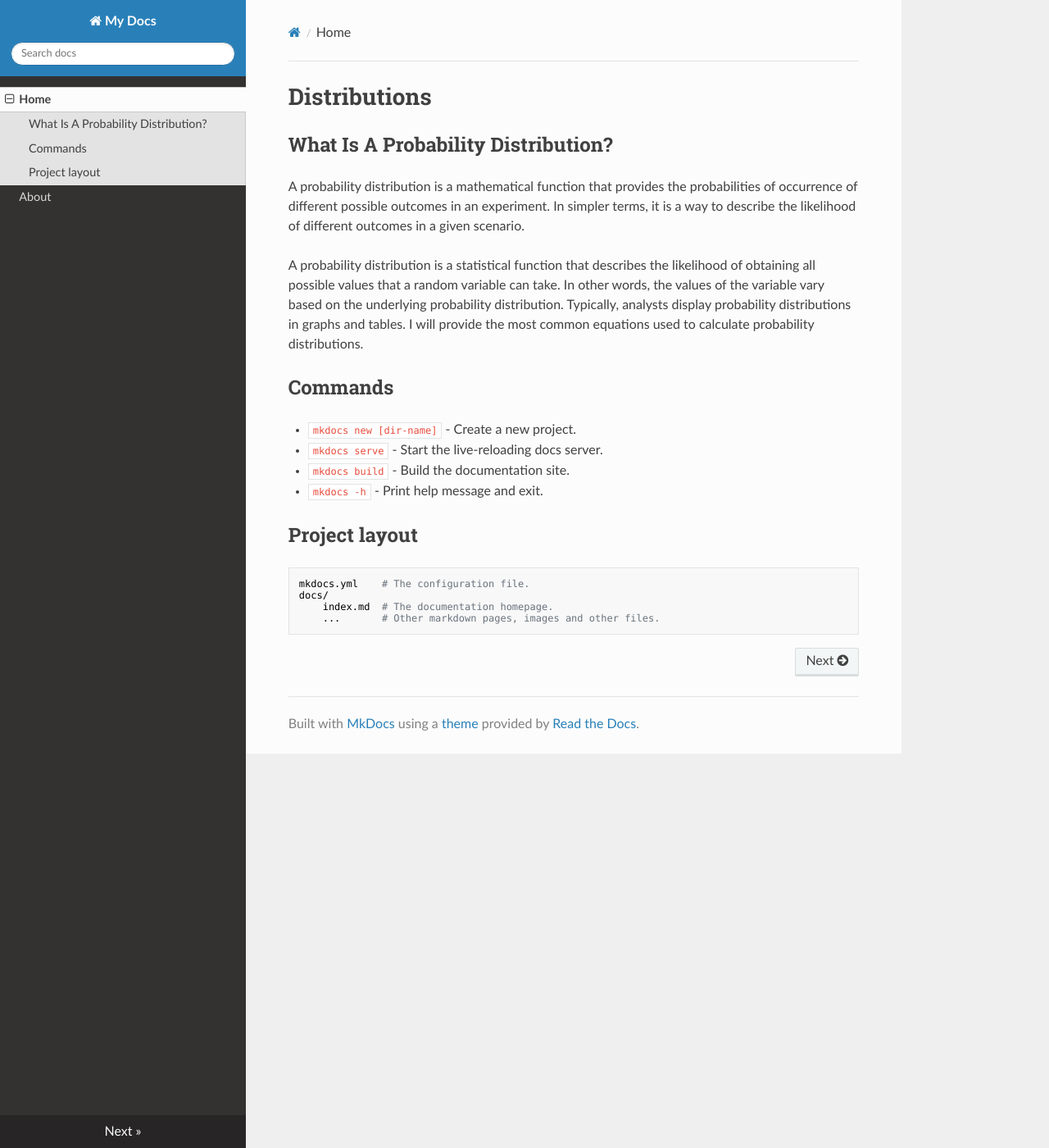
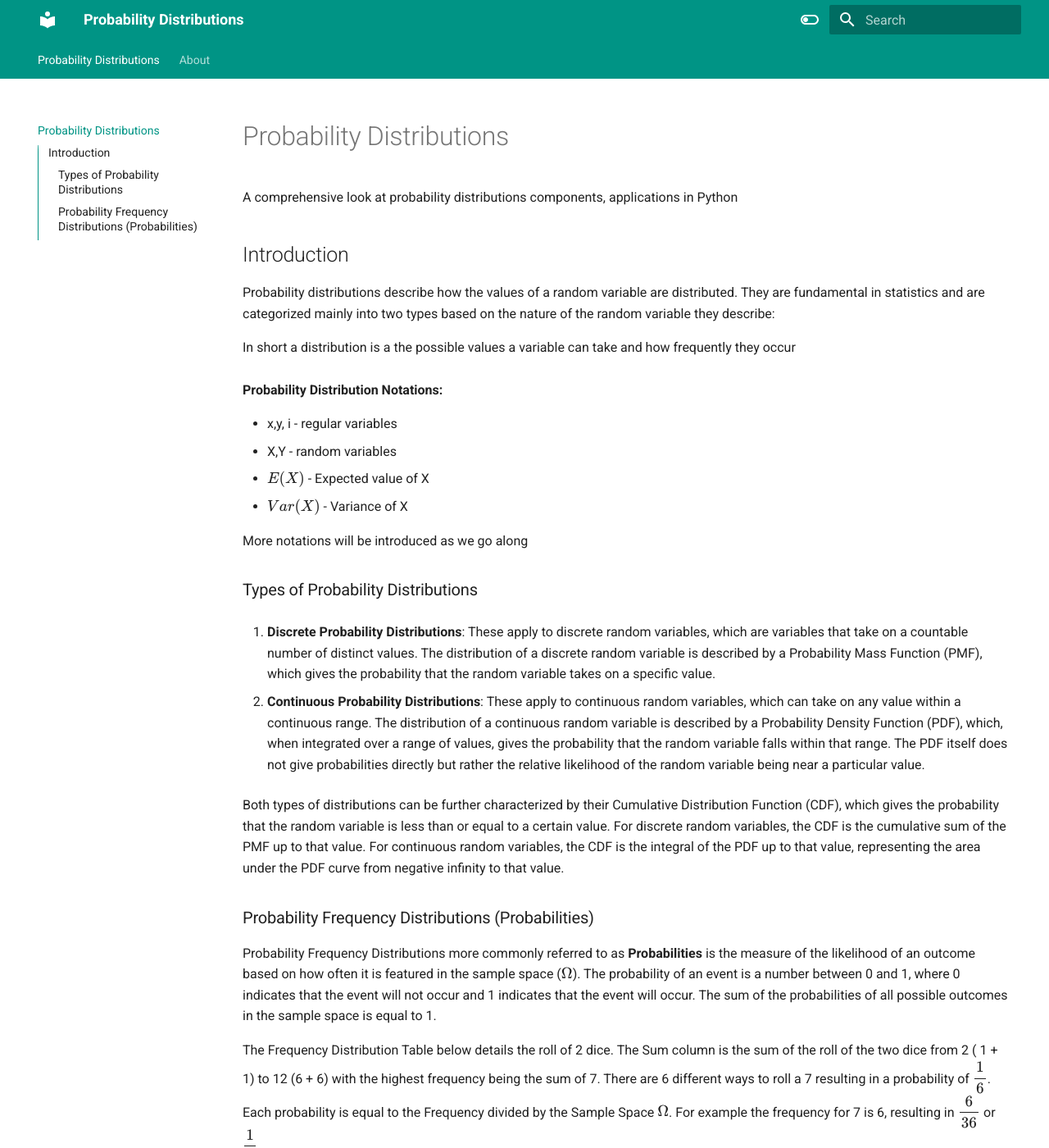
Before and after one commit to Bytes0211/distributions, an MkDocs documentation site: the page built from docs/index.md, in a window 1280 px wide and 1400 px high. Shown: the whole window at 82% size. Built offline with MkDocs 1.6.1 and Material for MkDocs 9.7.7, drawn with Linux system fonts in a browser that asks for light colours; nearby versions of some CDN libraries; formulas are drawn with MathJax 3; some of the changed text lies outside the part shown.

Commit message:
updates to index.md and added katex functionality to mkdocs.yml

```diff
--- a/docs/index.md
+++ b/docs/index.md
@@ -1,20 +1,86 @@
-# Distributions
-## What Is A Probability Distribution?
-A probability distribution is a mathematical function that provides the probabilities of occurrence of different possible outcomes in an experiment. In simpler terms, it is a way to describe the likelihood of different outcomes in a given scenario.
+# Probability Distributions
+A comprehensive look at probability distributions components, applications in Python
 
-A probability distribution is a statistical function that describes the likelihood of obtaining all possible values that a random variable can take. In other words, the values of the variable vary based on the underlying probability distribution. Typically, analysts display probability distributions in graphs and tables. I will provide the most common equations used to calculate probability distributions.
+## Introduction
+Probability distributions describe how the values of a random variable are distributed. They are fundamental in statistics and are categorized mainly into two types based on the nature of the random variable they describe:
 
+In short a distribution is a the possible values a variable can take and how frequently they occur<br>
+<br>
+<b>Probability Distribution Notations:</b><br>
 
-## Commands
+ - x,y, i - regular variables
+ - X,Y - random variables
+ - $E(X)$ - Expected value of X
+ - $Var(X)$ - Variance of X
+<br>
 
-* `mkdocs new [dir-name]` - Create a new project.
-* `mkdocs serve` - Start the live-reloading docs server.
-* `mkdocs build` - Build the documentation site.
-* `mkdocs -h` - Print help message and exit.
+More notations will be introduced as we go along<br>
 
-## Project layout
+### Types of Probability Distributions
+1. **Discrete Probability Distributions**: These apply to discrete random variables, which are variables that take on a countable number of distinct values. The distribution of a discrete random variable is described by a Probability Mass Function (PMF), which gives the probability that the random variable takes on a specific value.
 
-    mkdocs.yml    # The configuration file.
-    docs/
-        index.md  # The documentation homepage.
-        ...       # Other markdown pages, images and other files.
+2. **Continuous Probability Distributions**: These apply to continuous random variables, which can take on any value within a continuous range. The distribution of a continuous random variable is described by a Probability Density Function (PDF), which, when integrated over a range of values, gives the probability that the random variable falls within that range. The PDF itself does not give probabilities directly but rather the relative likelihood of the random variable being near a particular value.
+
+Both types of distributions can be further characterized by their Cumulative Distribution Function (CDF), which gives the probability that the random variable is less than or equal to a certain value. For discrete random variables, the CDF is the cumulative sum of the PMF up to that value. For continuous random variables, the CDF is the integral of the PDF up to that value, representing the area under the PDF curve from negative infinity to that value.
+
+### Probability Frequency Distributions (Probabilities)
+Probability Frequency Distributions more commonly referred to as <b>Probabilities</b> is the measure of the likelihood of an outcome based on how often it is featured in the sample space ($\Omega$). The probability of an event is a number between 0 and 1, where 0 indicates that the event will not occur and 1 indicates that the event will occur. The sum of the probabilities of all possible outcomes in the sample space is equal to 1.
+
+The Frequency Distribution Table below details the roll of 2 dice. The Sum column is the sum of the roll of the two dice from 2 ( 1 + 1) to 12 (6 + 6) with the highest frequency being the sum of 7. There are 6 different ways to roll a 7 resulting in a probability of $\dfrac{1}{6}$. Each probability is equal to the Frequency divided by the Sample Space $\Omega$. For example the frequency for 7 is 6, resulting in $\dfrac{6}{36}$ or $\dfrac{1}{6}$.<br>
+<br>
+This is is the typical way to construct probabilities when we have a <b>Finite</b> amount of elements.<br>
+<br>
+<b>Frequency Distribution Table for the Sum of Rolling Two Dice:</b><br>
+
+|  Sum  |  Frequency  |   Probability   |
+|:-----:|:-----------:|:---------------:|
+|   2   |      1      | $\dfrac{1}{36}$ |
+|   3   |      2      | $\dfrac{1}{18}$ |
+|   4   |      3      | $\dfrac{1}{12}$ |
+|   5   |      4      | $\dfrac{1}{9}$  |
+|   6   |      5      | $\dfrac{5}{36}$ |
+|   7   |      6      | $\dfrac{1}{6}$  |
+|   8   |      5      | $\dfrac{5}{36}$ |
+|   9   |      4      | $\dfrac{1}{9}$  |
+|  10   |      3      | $\dfrac{1}{12}$ |
+|  11   |      2      | $\dfrac{1}{18}$ |
+|  12   |      1      | $\dfrac{1}{36}$ |
+
+<br>
+
+<b>Distribution Example </b><br>
+It helps me to start with an example when I am trying to grasp something that is not initially clear to me. So that is what I will do here with a Distribution<br>
+Lets start with the random variable X, which will represent 3 coins tosses of a fair coin. The possible outcomes of the three tosses are:<br>
+<br>
+<b>H = heads<br>
+T = tails<br></b>
+
+* HHH
+* HHT
+* HTH
+* THH
+* TTH
+* THT
+* HTT
+* TTT
+
+<b>The 8 trials represent make up the Random Variable X</b><br>
+
+<b>The Possible Outcomes Of X:</b><br>
+There are FOUR possible values for X:<br>
+
+* you can flip THREE times and get ZERO Heads (TTT)
+* you can flip THREE times and get ONE Heads (TTH, THT, HTT)
+* you can flip THREE times and get TWO Heads (HTT, HTH, THH)
+* you can flip THREE times and get THREE Heads (HHH)
+
+<b>The Probabilities of the Possible Outcomes Of X:</b><br>
+
+* Probability of getting 0 Heads (TTT): $P(X = 0) = \dfrac{1}{8} = 0.125$
+* Probability of getting 1 Heads (TTH, THT, HTT): $P(X = 3) = \dfrac{3}{8} = 0.3755$
+* Probability of getting 2 Heads (HTT, HTH, THH): $P(X = 3) = \dfrac{3}{8} = 0.375$
+* Probability of getting 3 Heads (HHH): $P(X = 3) = \dfrac{1}{8} = 0.125$
+<br>
+<b>Show The Distribution Of X</b><br>
+
+![dice roll](dice_roll1.png)
--- a/mkdocs.yml
+++ b/mkdocs.yml
@@ -1,5 +1,62 @@
-site_name: My Docs
-nav:
-  - Home: index.md
-  - About: about.md
-theme: readthedocs
+site_name: Probability Distributions
+theme:
+  name: material
+  features:
+    - navigation.tabs
+    - navigation.sections
+    - toc.integrate
+    - navigation.top
+    - search.suggest
+    - search.highlight
+    - content.tabs.link
+    - content.code.annotation
+    - content.code.copy
+  language: en
+  palette:
+    - scheme: default
+      toggle:
+        icon: material/toggle-switch-off-outline
+        name: Switch to Dark Mode
+      primary: teal
+      accent: purple
+    - scheme: slate
+      toggle:
+        icon: material/toggle-switch
+        name: Switch to Light Mode
+      primary: blue
+      accent: indigo
+  font:
+    text: Roboto
+    code: Roboto Mono
+
+extra:
+  social:
+    - icon: fontawesome/brands/github-alt
+      link: https://github.com/Bytes0211
+    - icon: fontawesome/brands/twitter
+      link: https://twitter.com/SXCotton
+
+# markdown extensions added to allow for python code blocks to be executed
+markdown_extensions:
+  - pymdownx.highlight:
+      anchor_linenums: true
+  - pymdownx.inlinehilite
+  - pymdownx.snippets
+  - admonition
+  - mdx_math
+  - pymdownx.arithmatex:
+      generic: true
+  - footnotes
+  - pymdownx.details
+  - pymdownx.superfences
+  - pymdownx.mark
+  - attr_list
+  - pymdownx.emoji:
+      emoji_index: !!python/name:materialx.emoji.twemoji
+      emoji_generator: !!python/name:materialx.emoji.to_svg
+
+extra_javascript:
+  - https://cdnjs.cloudflare.com/ajax/libs/mathjax/2.7.7/MathJax.js?config=TeX-MML-AM_CHTML
+
+copyright: |
+  &copy 2024 <a href="https://github.com/Bytes0211" target="_blank" rel="noopener">Steve Cotton</a>
```
Also changed, not shown: docs/about.md (+2 -2 lines), docs/dice_roll1.png (added), 4 other files.
